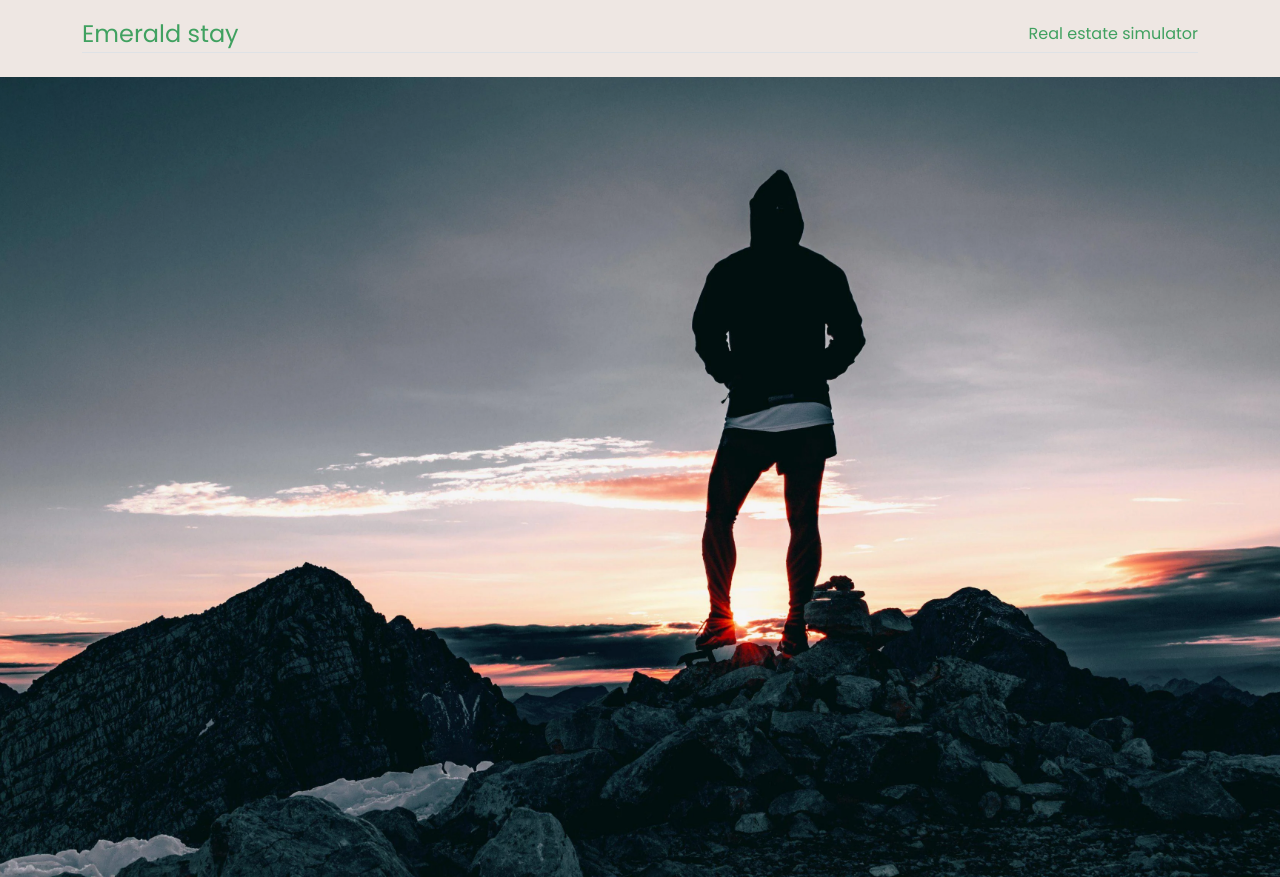
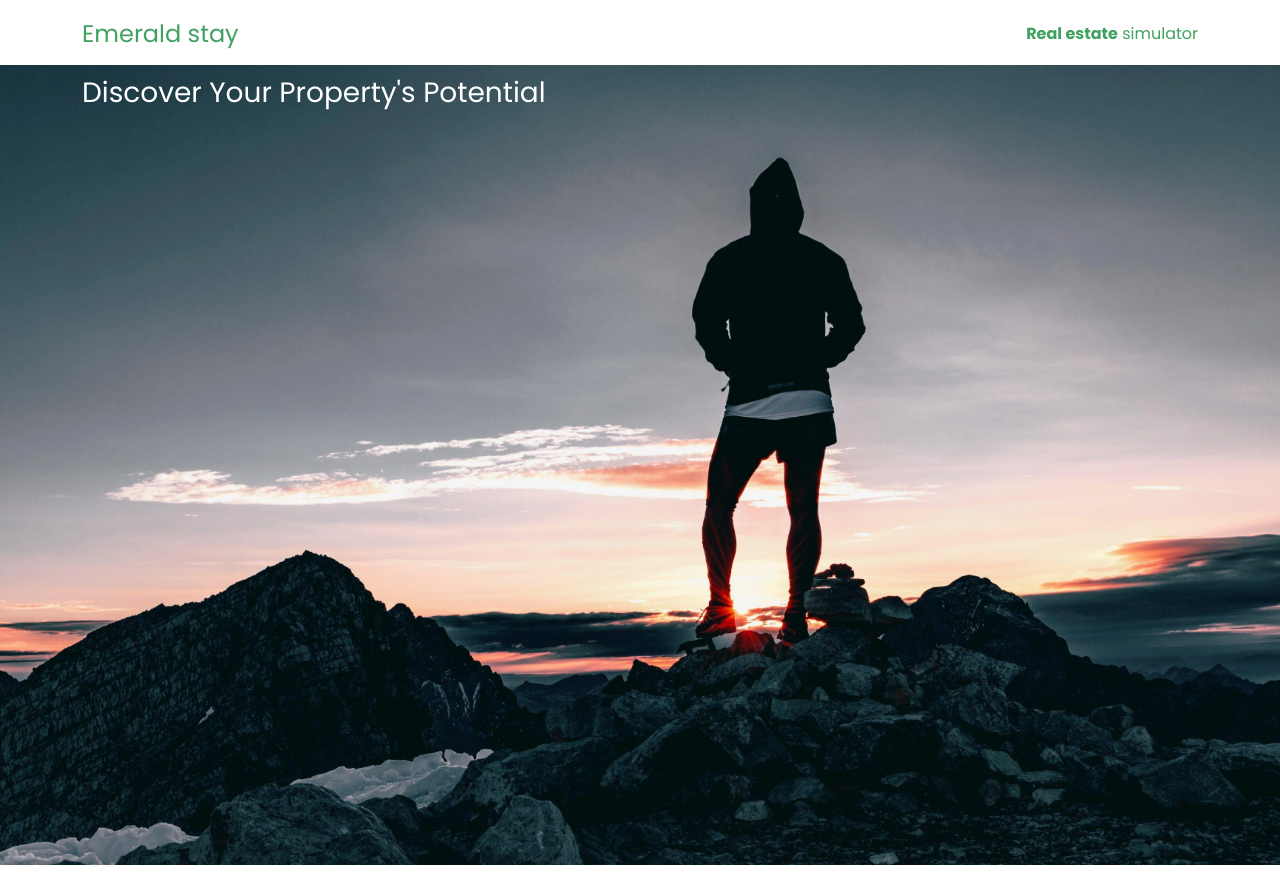
Before and after one commit to jas75/real-estate-simulator, an Angular app: page / in a window 1280 px wide. Built offline with nearby package versions, Linux system fonts and the light colour scheme.

Commit message:
refacto css background picutre

```diff
--- a/src/app/app.component.html
+++ b/src/app/app.component.html
@@ -1 +1,11 @@
 <app-header></app-header>
+<div class="background-picture"></div>
+
+
+<section class="hero">
+  <div class="container">
+    <h3 class="text-white">
+      Discover Your Property's Potential
+    </h3>
+  </div>
+</section>
--- a/src/app/app.component.scss
+++ b/src/app/app.component.scss
@@ -0,0 +1,24 @@
+@import '../styles/breakpoints';
+@import '../styles/designtemplate';
+
+// Desktop
+@media (min-width: $breakpoint-md) {
+    .background-picture {
+        // position: absolute;
+        top: 65px !important;
+    }
+}
+
+.background-picture {
+    background-color: $secondary-color;
+    background-image: url('../assets/images/background.webp');
+    background-size: cover;
+    background-position: center;
+    background-repeat: no-repeat;
+    height: 100vh;
+    margin: 0;
+    z-index: -1;
+    position: absolute ;
+    width: 100%;
+    top: 0;
+}
--- a/src/app/components/header/header.component.html
+++ b/src/app/components/header/header.component.html
@@ -1,14 +1,11 @@
 <div class="container">
-    <header class="d-flex flex-wrap justify-content-center py-3 pb-md-0 mb-4 border-bottom">
-      <a href="/" class="d-flex align-items-center mb-3 mb-md-0 me-md-auto  text-decoration-none">
+    <header class="d-flex flex-wrap justify-content-center pt-3 pb-0 mb-4">
+      <a href="/" class="d-flex align-items-center  mb-md-0 me-md-auto  text-decoration-none">
         <span class="fs-4">Emerald stay</span>
       </a>
       <ul class="nav nav-pills align-items-center">
-        <li class="nav-item">Real estate simulator</li>
+        <li class="nav-item"><b>Real estate</b> simulator</li>
       </ul>
     </header>
 
 </div>
-<section>
-
-</section>
--- a/src/app/components/header/header.component.scss
+++ b/src/app/components/header/header.component.scss
@@ -13,22 +13,6 @@
         }
     }
 
-    section {
-        position: absolute;
-        top: 0;
-        width: 100%;
-        z-index: -1;
-    }
-}
-
-// Desktop
-section {
-    background-image: url('../../../assets/images/background.webp');
-    background-size: cover;  // Permet de couvrir tout l'écran sans déformation
-    background-position: center;  // Centrer l'image
-    background-repeat: no-repeat;  // Evite que l'image se répète
-    height: 100vh;  // Assure que l'image couvre toute la hauteur de l'écran
-    margin: 0;  // Evite les marges par défaut du body
 }
 
 header {
--- a/src/styles.scss
+++ b/src/styles.scss
@@ -9,5 +9,4 @@ body {
     font-family: "Poppins", serif;
     font-weight: 400;
     font-style: normal;
-    background-color: $secondary-color;
 }
```
